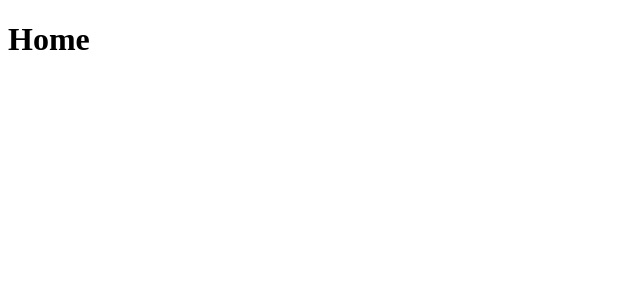
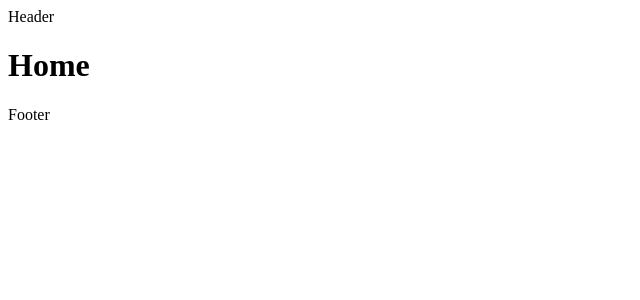
Before and after one commit to GCgang/nytimes-api, a Next.js app: page / in a window 1280 px wide. Shown: the top 300 px of the page, without its empty margins (0-640 px from the left). Built offline with nearby package versions, Linux system fonts and the light colour scheme.

Commit message:
Feat: layout

```diff
--- a/app/layout.tsx
+++ b/app/layout.tsx
@@ -1,5 +1,12 @@
-export const metadata = {
-  title: 'NewYork Times',
+import { Metadata } from 'next';
+import Header from './components/Header';
+import Footer from './components/Footer';
+
+export const metadata: Metadata = {
+  title: {
+    template: '%s | NewYork Times',
+    default: 'NewYork Times',
+  },
   description: 'NewYork Times Bestseller',
 };
 
@@ -10,7 +17,11 @@ export default function RootLayout({
 }) {
   return (
     <html lang="en">
-      <body>{children}</body>
+      <body>
+        <Header />
+        {children}
+        <Footer />
+      </body>
     </html>
   );
 }
```
